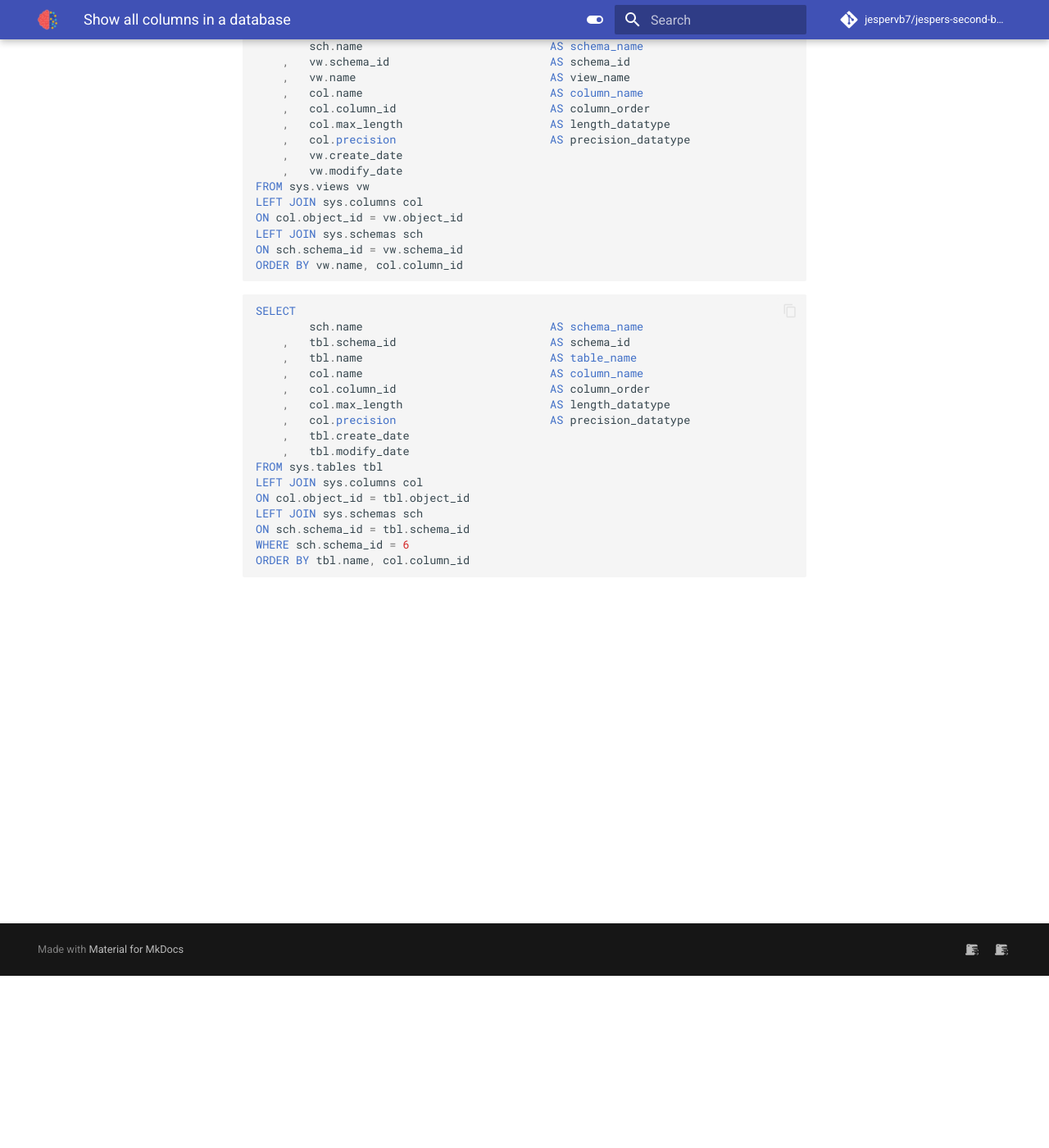
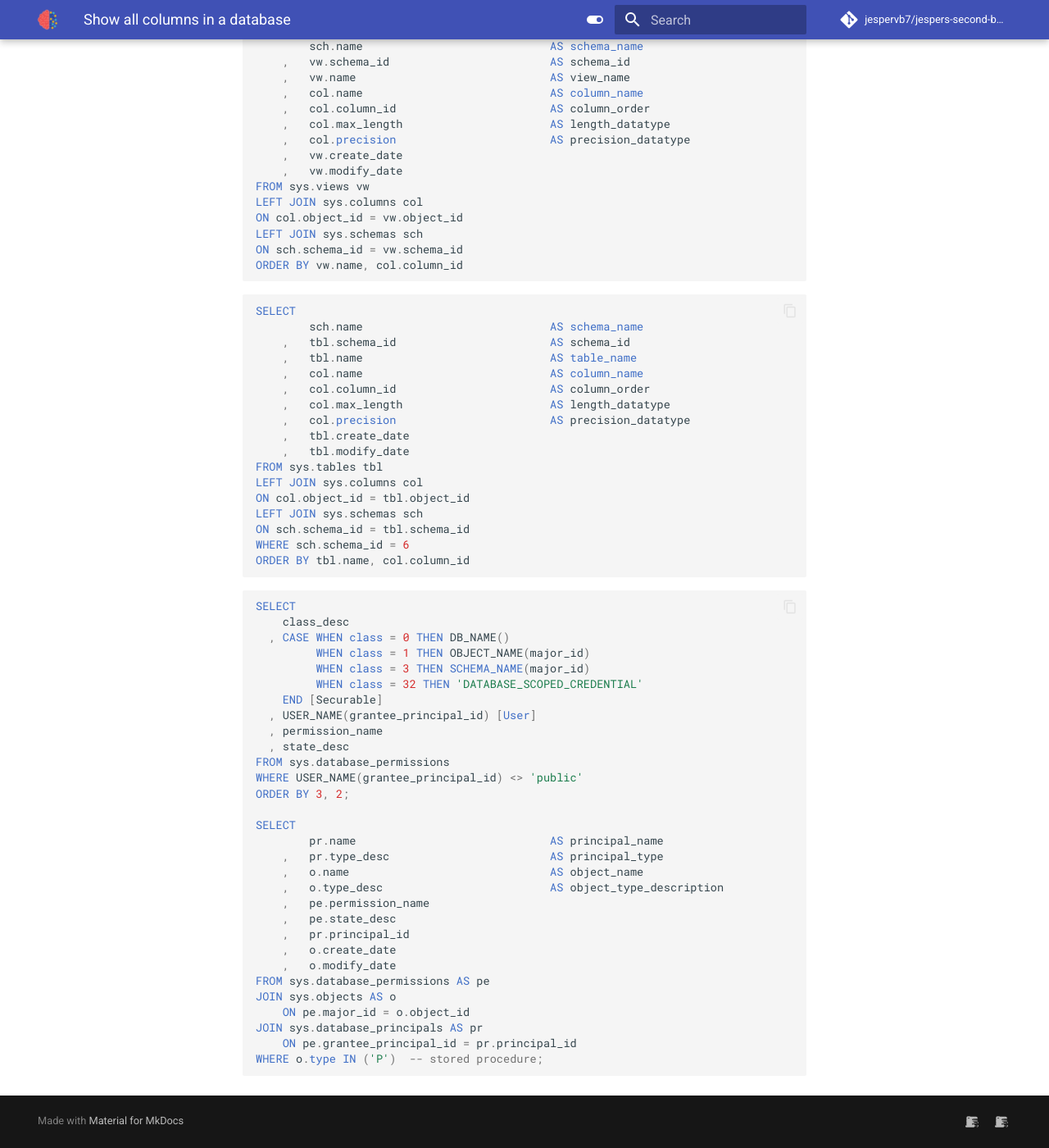
Before and after one commit to jespervb7/jespers-second-brain, an MkDocs documentation site: the page built from docs/snippets/SQL/Show all columns in a database.md, in a window 1280 px wide and 1400 px high, scrolled down 210 px. Shown: the whole window at 82% size. Built offline with MkDocs 1.6.1 and Material for MkDocs 9.7.7, drawn with Linux system fonts in a browser that asks for light colours; comment, search, counter and statistics services are not loaded.

Commit message:
Add SQL snippets for database permissions
Added SQL queries to show database permissions and principal information.

````diff
--- a/docs/snippets/SQL/Show all columns in a database.md
+++ b/docs/snippets/SQL/Show all columns in a database.md
@@ -36,3 +36,36 @@ ON sch.schema_id = tbl.schema_id
 WHERE sch.schema_id = 6
 ORDER BY tbl.name, col.column_id
 ```
+
+```SQL
+SELECT
+    class_desc
+  , CASE WHEN class = 0 THEN DB_NAME()
+         WHEN class = 1 THEN OBJECT_NAME(major_id)
+         WHEN class = 3 THEN SCHEMA_NAME(major_id)
+		 WHEN class = 32 THEN 'DATABASE_SCOPED_CREDENTIAL'
+	END [Securable]
+  , USER_NAME(grantee_principal_id) [User]
+  , permission_name
+  , state_desc
+FROM sys.database_permissions
+WHERE USER_NAME(grantee_principal_id) <> 'public'
+ORDER BY 3, 2;
+
+SELECT
+		pr.name								AS principal_name
+	,	pr.type_desc						AS principal_type
+	,	o.name								AS object_name
+	,	o.type_desc							AS object_type_description
+	,	pe.permission_name
+	,	pe.state_desc
+	,	pr.principal_id
+	,	o.create_date
+	,	o.modify_date
+FROM sys.database_permissions AS pe
+JOIN sys.objects AS o
+    ON pe.major_id = o.object_id
+JOIN sys.database_principals AS pr
+    ON pe.grantee_principal_id = pr.principal_id
+WHERE o.type IN ('P')  -- stored procedure;
+```
````
